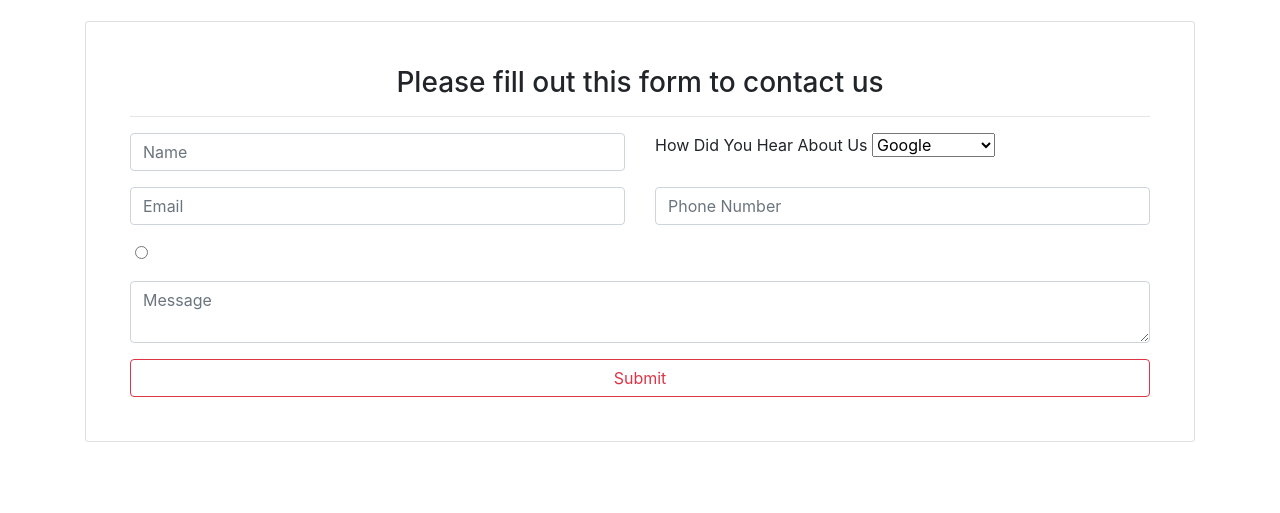
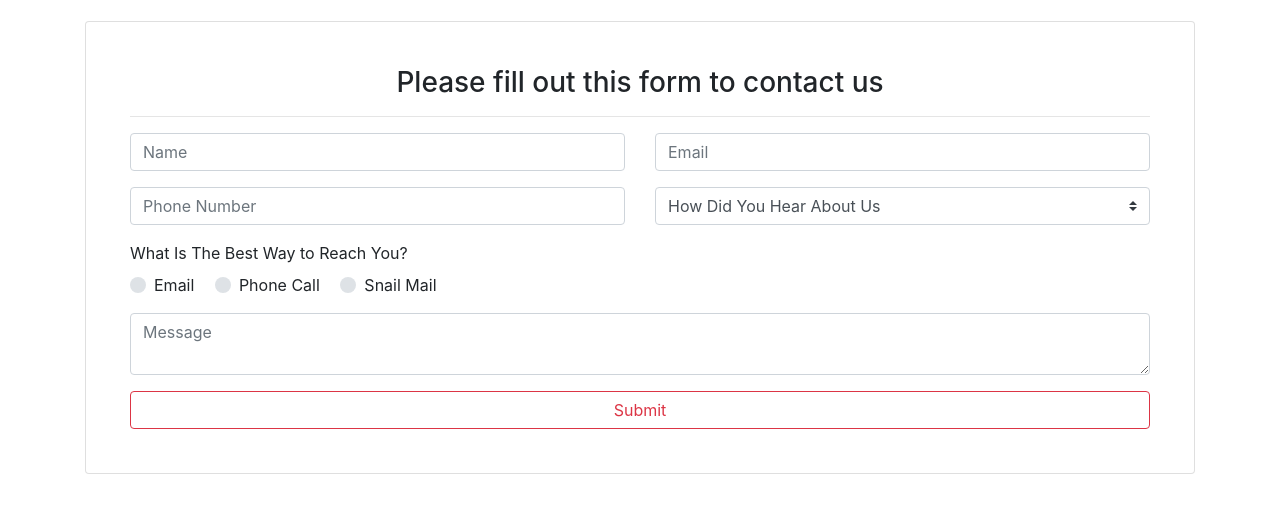
Before and after one commit to javierlona/contact-form-js-validation, a plain HTML site: page index.html in a window 1280 px wide. Shown: the part 51-564 px from the top of the page. Drawn offline with nearby package versions, Linux system fonts and the light colour scheme.

Commit message:
template for html done

```diff
--- a/index.html
+++ b/index.html
@@ -32,17 +32,6 @@
                   </div>
                   <div class="col-md-6">
                     <div class="form-group">
-                      <label for="">How Did You Hear About Us</label>
-                      <select class="" name="">
-                        <option value="">Google</option>
-                        <option value="">Friend</option>
-                        <option value="">Advertisment</option>
-                        <option value="">Other</option>
-                      </select>
-                    </div>
-                  </div>
-                  <div class="col-md-6">
-                    <div class="form-group">
                       <input type="text" class="form-control" placeholder="Email">
                     </div>
                   </div>
@@ -51,12 +40,34 @@
                       <input type="text" class="form-control" placeholder="Phone Number">
                     </div>
                   </div>
+                  <div class="col-md-6">
+                    <div class="form-group">
+                      <select class="custom-select" name="">
+                        <option selected>How Did You Hear About Us</option>
+                        <option value="">Google</option>
+                        <option value="">Friend</option>
+                        <option value="">Advertisment</option>
+                        <option value="">Other</option>
+                      </select>
+                    </div>
+                  </div>
                 </div>
                 <div class="row">
                   <div class="col-md-12">
+                    <label for="">What Is The Best Way to Reach You?</label>
                     <div class="form-group">
-                      <label for=""></label>
-                      <input type="radio" name="" value="">
+                      <div class="custom-control custom-radio custom-control-inline">
+                        <input type="radio" id="customRadioInline1" name="customRadioInline1" class="custom-control-input">
+                        <label class="custom-control-label" for="customRadioInline1">Email</label>
+                      </div>
+                      <div class="custom-control custom-radio custom-control-inline">
+                        <input type="radio" id="customRadioInline2" name="customRadioInline1" class="custom-control-input">
+                        <label class="custom-control-label" for="customRadioInline2">Phone Call</label>
+                      </div>
+                      <div class="custom-control custom-radio custom-control-inline">
+                        <input type="radio" id="customRadioInline3" name="customRadioInline1" class="custom-control-input">
+                        <label class="custom-control-label" for="customRadioInline3">Snail Mail</label>
+                      </div>
                     </div>
                   </div>
                 </div>
```
